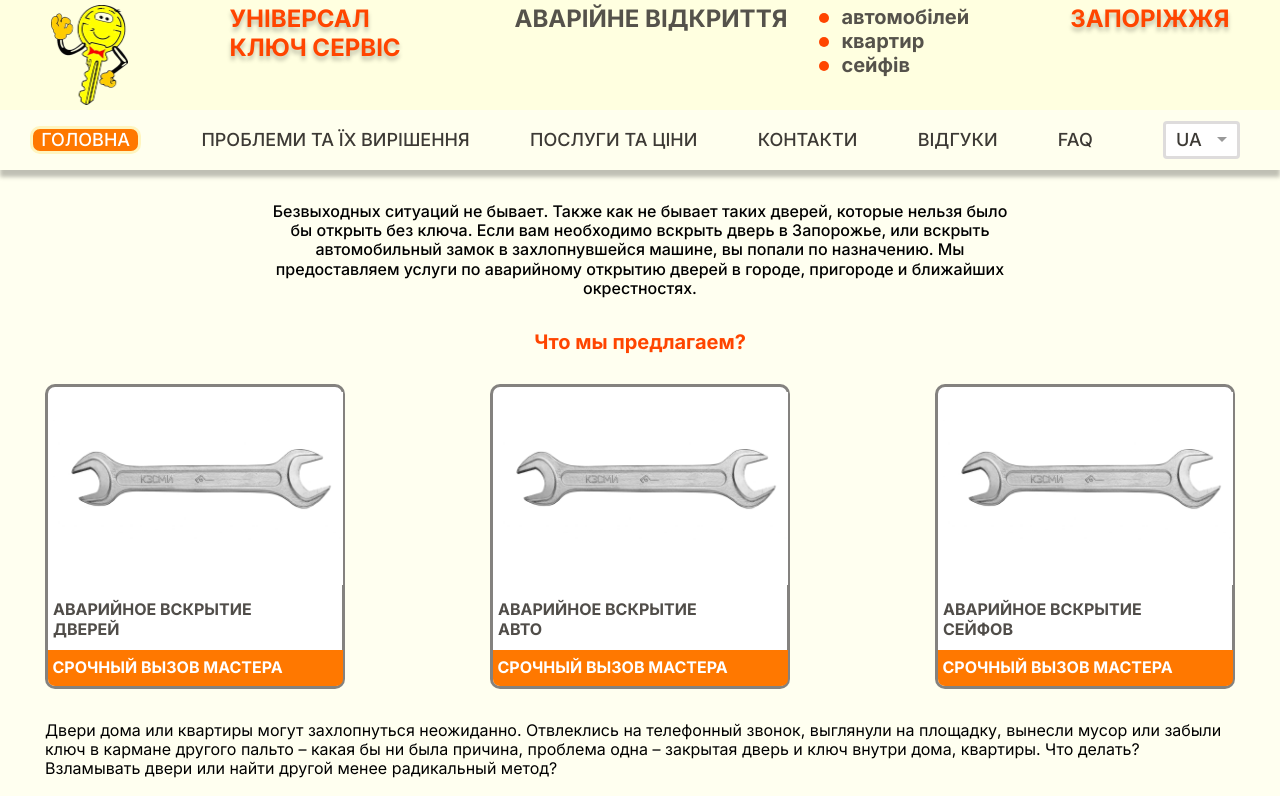
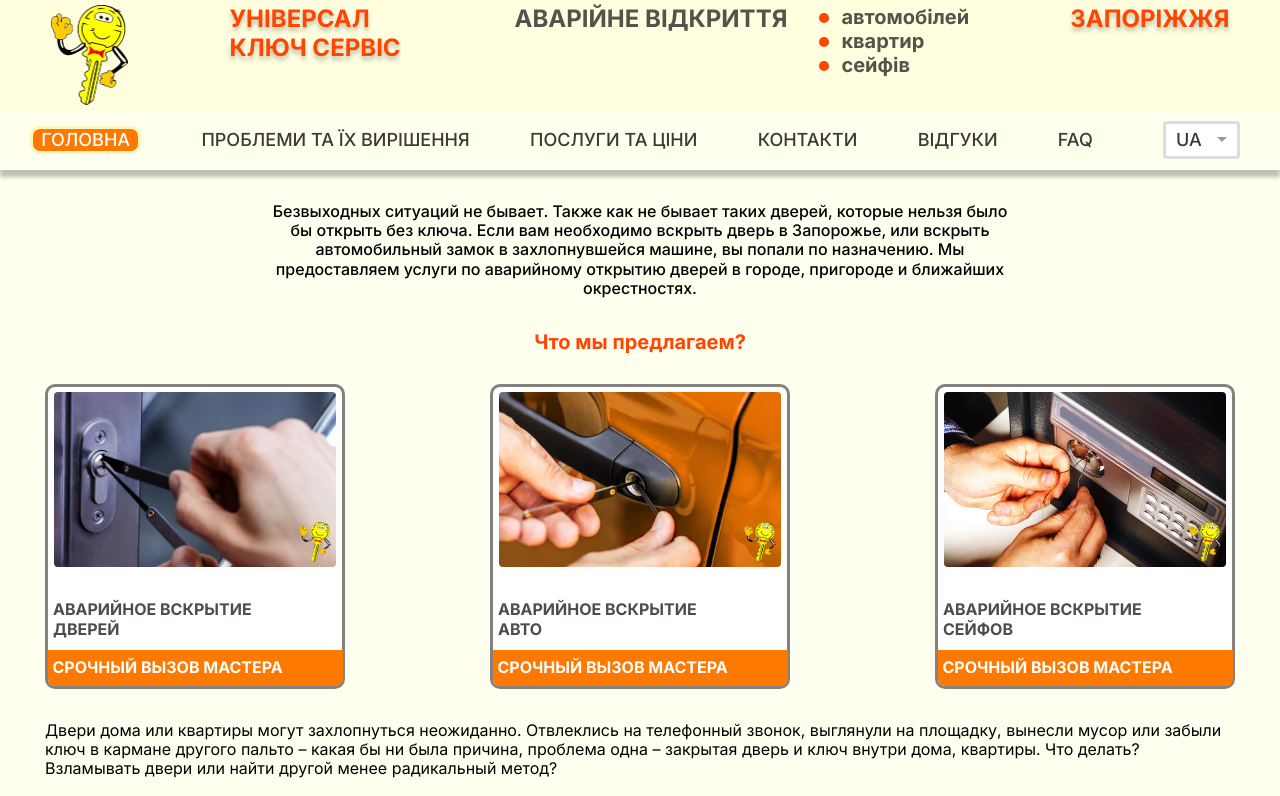
Before and after one commit to TetianaChykalova/lock, a plain HTML site: page index.html in a window 1280 px wide. Shown: the top 796 px of the page. Drawn offline with nearby package versions, Linux system fonts and the light colour scheme.

Commit message:
add image with logo

```diff
--- a/css/index.css
+++ b/css/index.css
@@ -34,13 +34,22 @@
     border-radius: 10px;
 }
 .index__offer-img {
-    width: 290px;
+    width: 99%;
     height: 175px;
-    margin: 0 0 30px 0;
+    margin: 0 auto 30px;
+    position: relative;
 }
-.index__offer-img img {
-    max-width: 100%;
+.index__offer-img img:first-child {
+    width: 100%;
+    height: 100%;
     object-fit: cover;
+    border-radius: 4px;
+}
+.index__offer-logo {
+    position: absolute;
+    height: 40px;
+    right: 5px;
+    bottom: 5px;
 }
 .index__offer-title {
     max-width: 230px;
@@ -155,8 +164,8 @@
         padding: 5px 5px 0 5px;
     }
     .index__offer-img {
-        width: 240px;
-        height: auto;
+        width: 99%;
+        height: 160px;
         margin: 0 0 15px 0;
     }
 }
--- a/index.html
+++ b/index.html
@@ -107,7 +107,8 @@
             <div class="index__offer-items">
                 <div class="index__offer-item">
                     <div class="index__offer-img">
-                        <img src="img/temporary.jpg" alt="">
+                        <img src="img/index-home.jpg" alt="home">
+                        <img src="img/logo-small.png" alt="logo" class="index__offer-logo">
                     </div>
                     <div class="index__offer-title">
                         <h3>АВАРИЙНОЕ ВСКРЫТИЕ ДВЕРЕЙ</h3>
@@ -118,7 +119,8 @@
                 </div>
                 <div class="index__offer-item">
                     <div class="index__offer-img">
-                        <img src="img/temporary.jpg" alt="">
+                        <img src="img/index-car.jpg" alt="car">
+                        <img src="img/logo-small.png" alt="logo" class="index__offer-logo">
                     </div>
                     <div class="index__offer-title">
                         <h3>АВАРИЙНОЕ ВСКРЫТИЕ АВТО</h3>
@@ -129,7 +131,8 @@
                 </div>
                 <div class="index__offer-item">
                     <div class="index__offer-img">
-                        <img src="img/temporary.jpg" alt="">
+                        <img src="img/index-safe.jpg" alt="safe">
+                        <img src="img/logo-small.png" alt="logo" class="index__offer-logo">
                     </div>
                     <div class="index__offer-title">
                         <h3>АВАРИЙНОЕ ВСКРЫТИЕ СЕЙФОВ</h3>
```
Also changed, not shown: css/problems.css (+34 -12 lines), index_ru.html (+6 -3 lines), problems.html (+6 -3 lines), img/export/index-car.jpg (added), img/export/index-home.jpg (added), img/export/index-safe-02.jpg (added), img/export/problems-car.jpg (added), img/export/problems-home.jpg (added), img/export/problems-safe.jpg (added), img/index-car.jpg (added), img/index-home.jpg (added), img/index-safe.jpg (added), img/logo-small.png (added), img/logo.jpg (added), 3 more files.
